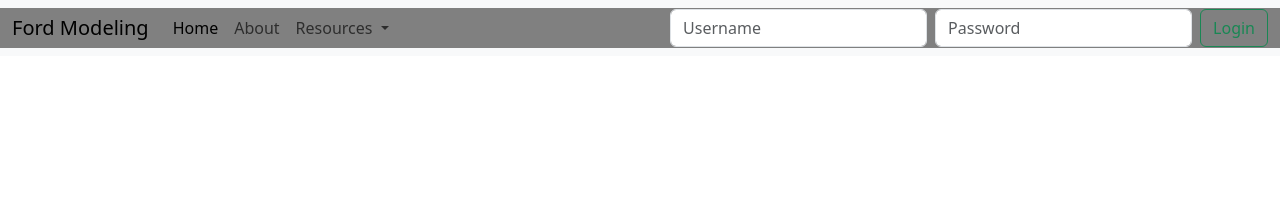
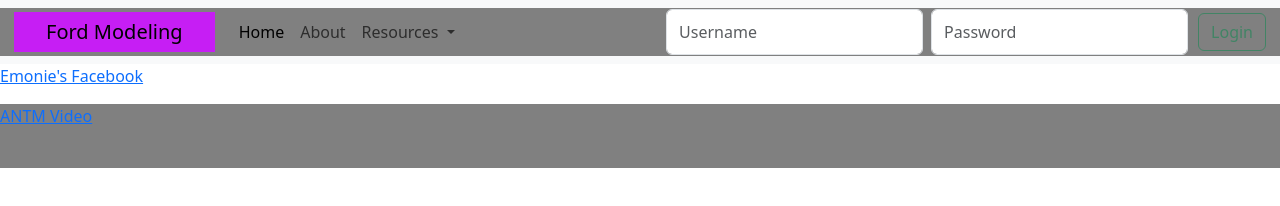
Before and after one commit to stormyWeather87/SBA-307-HTMLCSS, a plain HTML site: page externalLinks.html in a window 1280 px wide. Drawn offline with nearby package versions, Linux system fonts and the light colour scheme.

Commit message:
Second Commit

```diff
--- a/externalLinks.html
+++ b/externalLinks.html
@@ -50,6 +50,20 @@
           </div>
         </div>
       </nav>
+      <p>
+    <a href="https://www.facebook.com/emoniesmodel.page">Emonie's Facebook</a>
+</p>
+</div>
+</video>
+        </div>
+        <div>
+            <p>
+                <a href="https://www.youtube.com/watch?v=Oh_b6FEZQxk">ANTM Video</a>
+            </p>
+            <p>
+                <embed class="gif" src="https://media.giphy.com/media/ZTDdarO1y8H3pAKO6o/giphy.gif?cid=ecf05e47ke4f71bvqbozmkefvk0ipxgtguob0bhd42n2wtqa&ep=v1_gifs_search&rid=giphy.gif&ct=g">
+            </p>
+        </div>
       <script
       src="https://cdn.jsdelivr.net/npm/bootstrap@5.3.3/dist/js/bootstrap.bundle.min.js"
       integrity="sha384-YvpcrYf0tY3lHB60NNkmXc5s9fDVZLESaAA55NDzOxhy9GkcIdslK1eN7N6jIeHz"
--- a/style.css
+++ b/style.css
@@ -9,3 +9,27 @@ div{
 p{
     color: whitesmoke;
 }
+.gif{
+    max-width: 400px;
+}
+.btn {
+    background-color: #c61ef4;
+    border: none;
+    color: white;
+    padding: 16px 32px;
+    text-align: center;
+    font-size: 16px;
+    margin: 4px 2px;
+    opacity: 0.6;
+    transition: 0.3s;
+  }
+  .navbar-brand{
+    background-color: #c61ef4;
+    border: none;
+    color: white;
+    padding: 16px 32px;
+    text-align: center;
+    font-size: 16px;
+    margin: 4px 2px;
+
+  }
```
Also changed, not shown: resources.html (+6 -8 lines).
